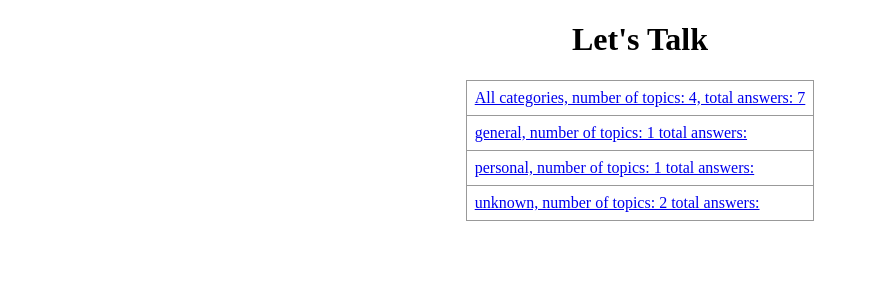
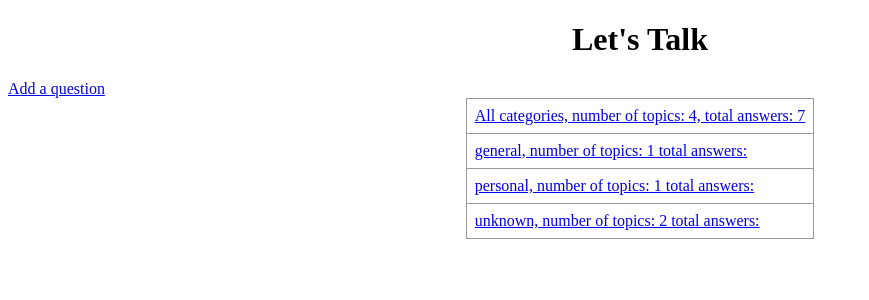
Before and after one commit to wezmiolem/Lets-Talk, a Flask app: page / in a window 1280 px wide. Shown: the top 300 px of the page, without its empty margins (0-869 px from the left). Run offline with Flask 2, Linux system fonts and the light colour scheme.

Commit message:
adding questions added

```diff
--- a/mock_data.py
+++ b/mock_data.py
@@ -1,5 +1,7 @@
 question_headers = ['Question ID', 'Time of a submission', 'number of views', 'number of votes', 'type of a question',
                     'question message', 'question image']
+
+question_keys = ['id', 'submission_time', 'view_number', 'vote_number', 'type', 'message', 'image']
 
 questions = [{'id': 0, 'submission_time': 'today', 'view_number': 10, 'vote_number': 5, 'type': 'general',
              'message': 'to be or not to be?', 'image': 'None'},
--- a/server.py
+++ b/server.py
@@ -1,4 +1,4 @@
-from flask import Flask, render_template
+from flask import Flask, render_template, request, redirect, url_for
 import util
 
 app = Flask(__name__)
@@ -9,7 +9,8 @@
     questions = util.get_questions()
     question_types = util.get_question_types(questions)
     answers = util.get_answers()
-    return render_template('index.html', question_types=question_types, questions=questions, answers=answers)
+    return render_template('index.html', question_types=question_types, questions=questions,
+                           answers=answers)
 
 
 @app.route('/list/<category>')
@@ -31,5 +32,25 @@
                            answers_for_question=answers_for_question)
 
 
+@app.route('/add_question')
+def add_question():
+    return render_template('new_question.html')
+
+
+@app.route('/add_question/post', methods=['POST'])
+def add_question_post():
+    question_keys = util.get_question_keys()
+    new_question = dict.fromkeys(question_keys, None)
+    questions = util.get_questions()
+    question_data = dict(request.form)
+    question_data['id'] = util.get_new_id(questions)
+    question_data['submission_time'] = 'now'
+    question_data['view_number'] = 0
+    question_data['vote_number'] = 0
+    new_question.update(question_data)
+    util.add_to_data(questions, new_question)
+    return redirect(url_for('question_and_answers', question_id=new_question['id']))
+
+
 if __name__ == '__main__':
     app.run()
--- a/templates/index.html
+++ b/templates/index.html
@@ -7,6 +7,7 @@
 </head>
 <body>
 <h1>Let's Talk</h1>
+<a class="center" href={{ url_for('add_question') }}>Add a question</a>
 <table class="center">
     <tr>
         <td>
@@ -24,7 +25,6 @@
                     </td>
                 </tr>
             {% endfor %}
-
 </table>
 </body>
 </html>
--- a/util.py
+++ b/util.py
@@ -12,6 +12,10 @@
 
 def get_answers():
     return mock_data.answers
+
+
+def get_question_keys():
+    return mock_data.question_keys
 
 
 def get_question_types(questions):
@@ -31,3 +35,12 @@
 
 def get_answers_for_question(question_id, answers):
     return [answer for answer in answers if answer['question_id'] == int(question_id)]
+
+
+def get_new_id(listed_dicts):
+    current_ids = [sentence['id'] for sentence in listed_dicts]
+    return max(current_ids)+1
+
+
+def add_to_data(listed_dicts, question):
+    listed_dicts.append(question)
```
Also changed, not shown: templates/new_question.html (added, +23 -0 lines).
